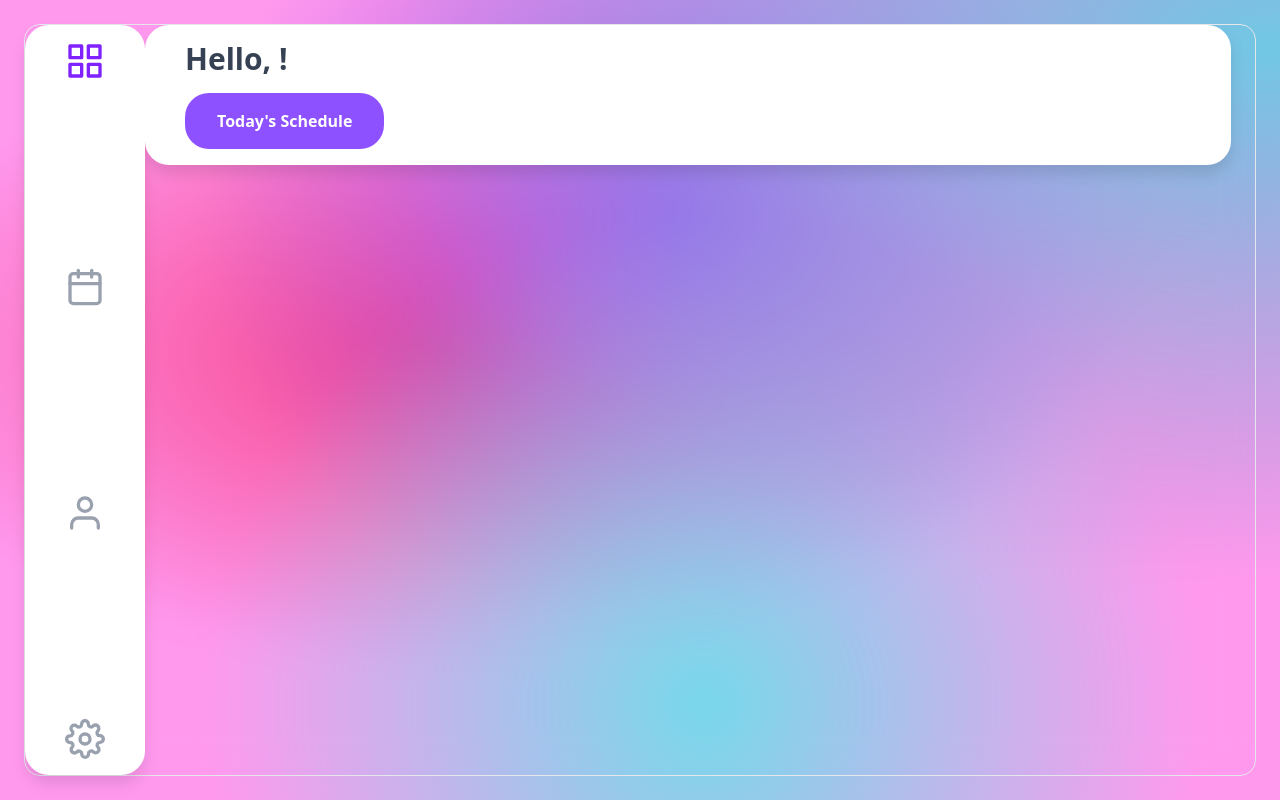
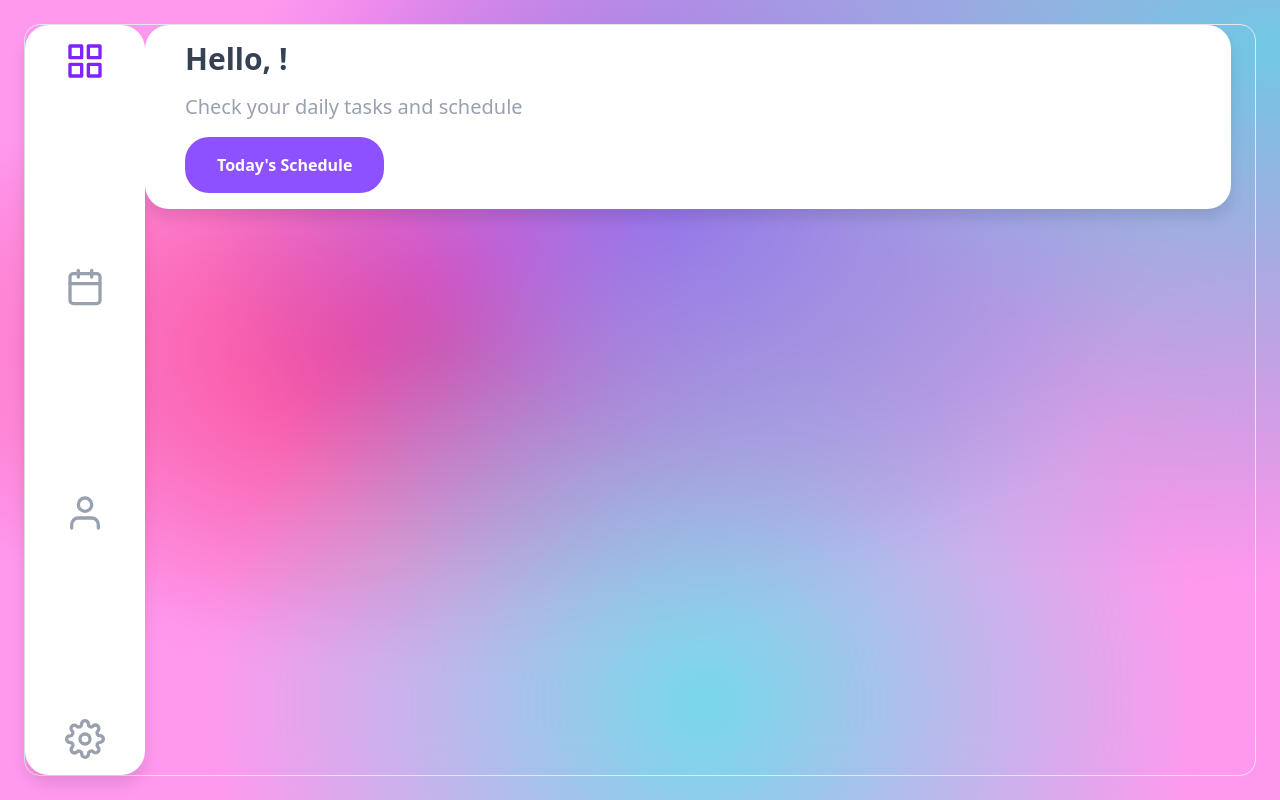
Before and after one commit to ftmhabt/project-manager, a Next.js app: page /home in a window 1280 px wide. Built offline with nearby package versions, Linux system fonts and the light colour scheme; no server answers.

Commit message:
Add skeleton for greeting

```diff
--- a/app/(dashboard)/home/page.tsx
+++ b/app/(dashboard)/home/page.tsx
@@ -1,11 +1,15 @@
 import Greeting from "@/components/Greeting";
+import GreetingsSkeleton from "@/components/GreetingsSkeleton";
+import { Suspense } from "react";
 
 export default async function Page() {
   return (
-    <div className="h-full overflow-y-auto pr-6 w-1/1">
+    <div className="h-full overflow-y-auto pr-6 w-full">
       <div className="h-full items-stretch justify-center min-h-[content]">
         <div className="flex-1 grow flex">
-          <Greeting />
+          <Suspense fallback={<GreetingsSkeleton />}>
+            <Greeting />
+          </Suspense>
         </div>
         <div className="flex flex-2 grow items-center flex-wrap mt-3 -m-3">
           {/* projects map here */}
--- a/app/(dashboard)/layout.tsx
+++ b/app/(dashboard)/layout.tsx
@@ -11,7 +11,7 @@ export default function DashboardRootLayout({
     <html>
       <head />
       <body className="h-screen w-screen candy-mesh text-white p-6">
-        <GlassPane className="w-full h-full flex justify-center items-center">
+        <GlassPane className="w-full h-full flex items-center">
           <Sidebar />
           {children}
         </GlassPane>
--- a/components/Greeting.tsx
+++ b/components/Greeting.tsx
@@ -18,9 +18,12 @@ const Greeting = async () => {
         <h1 className="text-3xl text-gray-700 font-bold mb-4">
           Hello, {user?.firstName}!
         </h1>
-        <h4 className="text-xl text-gray-400"></h4>
+        <h4 className="text-xl text-gray-400">
+          Check your daily tasks and schedule
+        </h4>
       </div>
       <div>
+        {/* eslint-disable-next-line react/no-unescaped-entities*/}
         <Button size="large">Today's Schedule</Button>
       </div>
     </Card>
--- /dev/null
+++ b/components/GreetingsSkeleton.tsx
@@ -0,0 +1,22 @@
+import Card from "./Card";
+
+const GreetingsSkeleton = () => {
+  return (
+    <Card className="w-full py-14">
+      <div className="animate-pulse flex space-x-4">
+        <div className="rounded-full bg-gray-300 h-10 w-10" />
+        <div className="flex-1 space-y-6 py-1">
+          <div className="h-2 bg-gray-300 rounded" />
+          <div className="space-y-3">
+            <div className="grid grid-cols-3 gap-4">
+              <div className="h-2 bg-gray-300 rounded col-span-2" />
+              <div className="h-2 bg-gray-300 rounded col-span-1" />
+            </div>
+            <div className="h-2 bg-gray-300 rounded" />
+          </div>
+        </div>
+      </div>
+    </Card>
+  );
+};
+export default GreetingsSkeleton;
```
